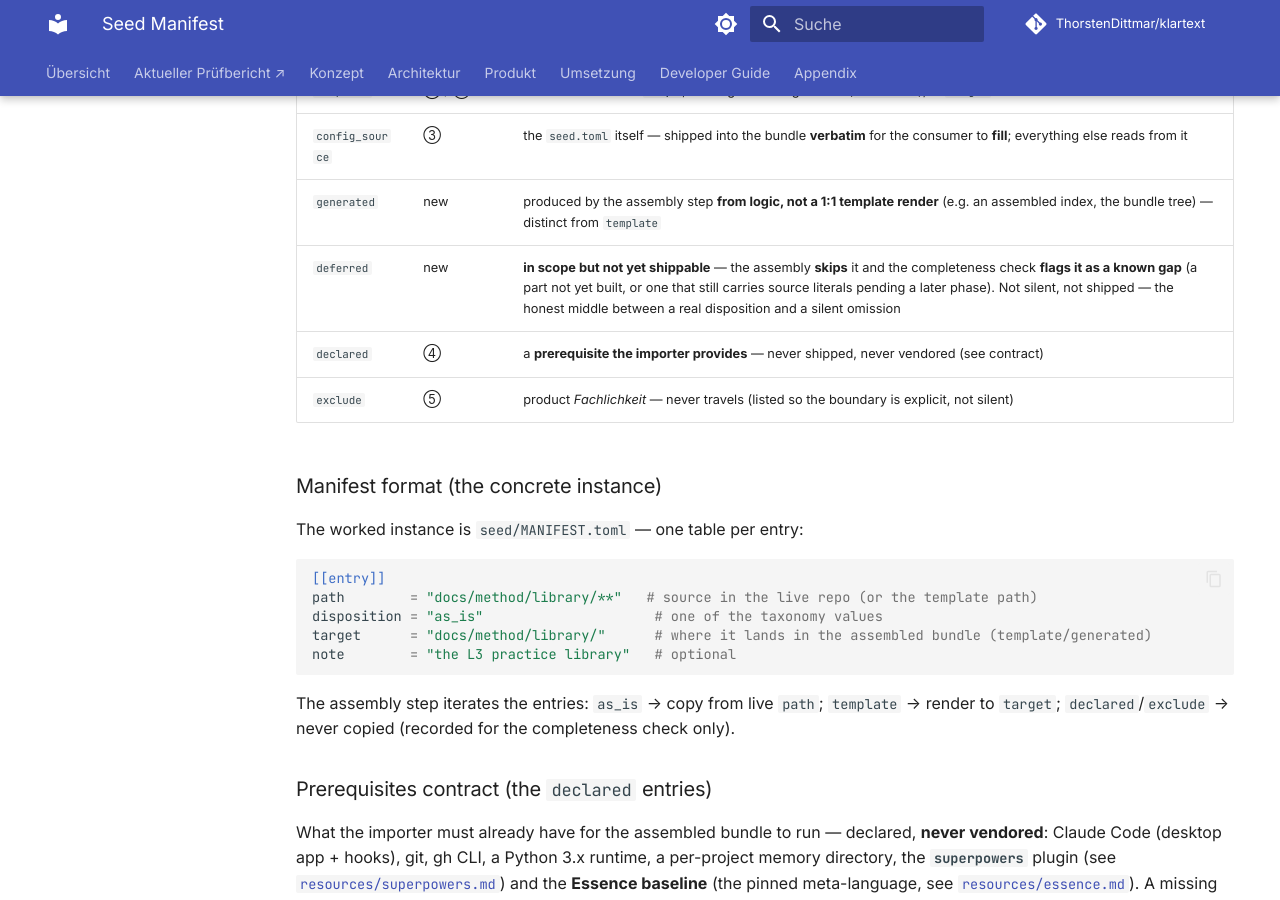
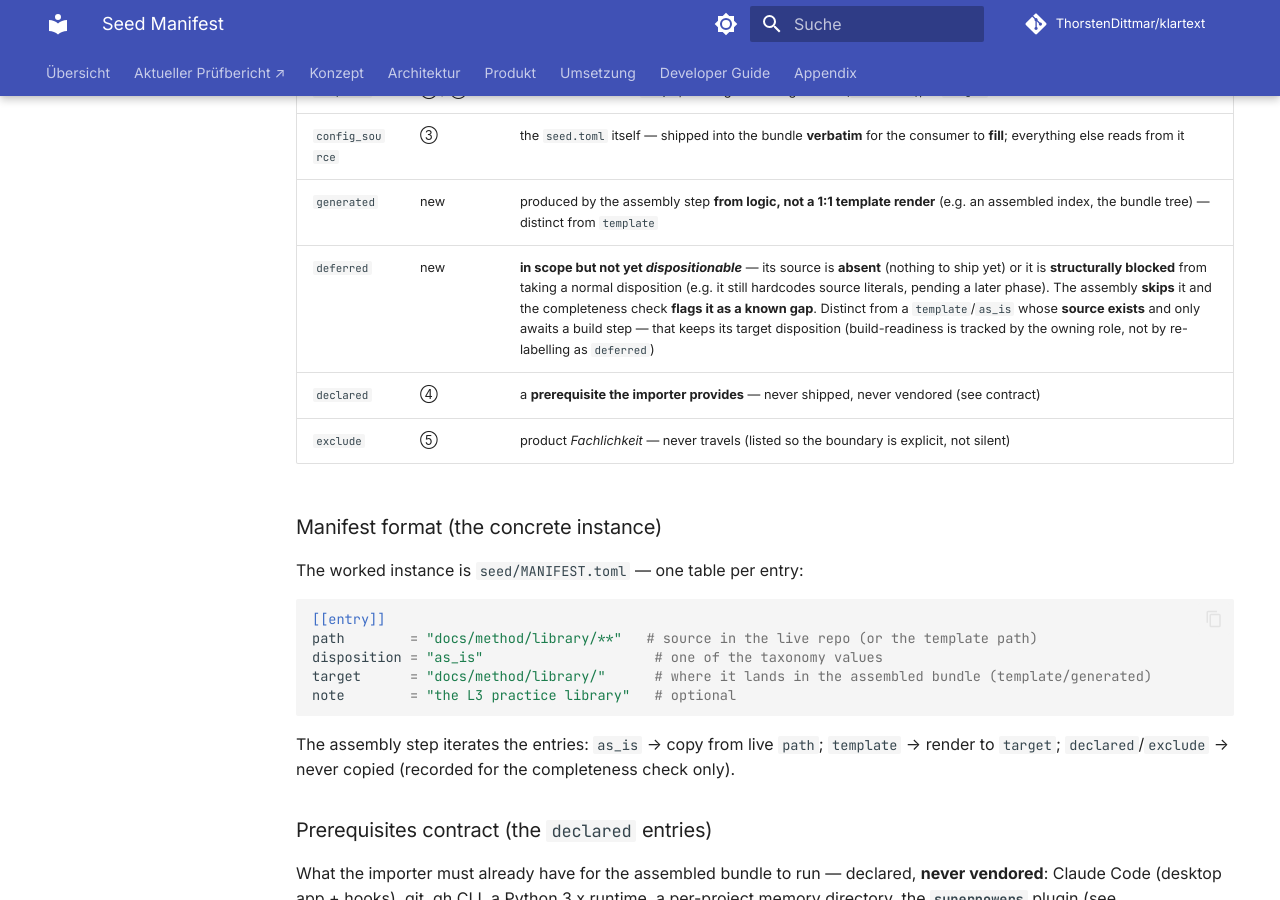
Before and after one commit to ThorstenDittmar/klartext, an MkDocs documentation site: the page built from docs/method/library/seed-manifest.md, in a window 1280 px wide and 900 px high, scrolled down 946 px. Built offline with MkDocs 1.6.1 and Material for MkDocs 9.7.7, drawn with Linux system fonts in a browser that asks for light colours; comment, search, counter and statistics services are not loaded.

Commit message:
docs(method): sharpen the `deferred` disposition definition (consistency) (#190)
The first cut defined `deferred` as "a part not yet built", which ambiguously
swept in template/as_is entries whose source exists and merely awaits a build
step (the agent baseline-role triples, the literal-bearing scripts). That would
make `deferred` inconsistent — the same not-yet-built state would be `template`
for the scripts but `deferred` for the agent triples.

Tighten it: `deferred` = source **absent** (nothing to ship yet, e.g. the
Domain-Expert template) or **structurally blocked** from a normal disposition
(e.g. classify_gate.py hardcodes literals pending B-voll). A `template`/`as_is`
whose source exists and only awaits a build step keeps its target disposition;
build-readiness is tracked by the owning role, not by re-labelling as `deferred`.

Disposition = the durable target (how it travels when ready); build status is a
separate concern. The two live `deferred` entries already fit (domain-expert =
absent, classify_gate = blocked); no MANIFEST.toml change needed.

Agent: oe

Co-authored-by: Claude Opus 4.8 (1M context) <noreply@anthropic.com>

```diff
--- a/docs/method/library/seed-manifest.md
+++ b/docs/method/library/seed-manifest.md
@@ -35,7 +35,7 @@ action:
 | `template` | ② / ③ | rendered **1:1 from a `.tmpl`**, reading the config source (`seed.toml`), to `target` |
 | `config_source` | ③ | the `seed.toml` itself — shipped into the bundle **verbatim** for the consumer to **fill**; everything else reads from it |
 | `generated` | new | produced by the assembly step **from logic, not a 1:1 template render** (e.g. an assembled index, the bundle tree) — distinct from `template` |
-| `deferred` | new | **in scope but not yet shippable** — the assembly **skips** it and the completeness check **flags it as a known gap** (a part not yet built, or one that still carries source literals pending a later phase). Not silent, not shipped — the honest middle between a real disposition and a silent omission |
+| `deferred` | new | **in scope but not yet *dispositionable*** — its source is **absent** (nothing to ship yet) or it is **structurally blocked** from taking a normal disposition (e.g. it still hardcodes source literals, pending a later phase). The assembly **skips** it and the completeness check **flags it as a known gap**. Distinct from a `template`/`as_is` whose **source exists** and only awaits a build step — that keeps its target disposition (build-readiness is tracked by the owning role, not by re-labelling as `deferred`) |
 | `declared` | ④ | a **prerequisite the importer provides** — never shipped, never vendored (see contract) |
 | `exclude` | ⑤ | product *Fachlichkeit* — never travels (listed so the boundary is explicit, not silent) |
 
```
